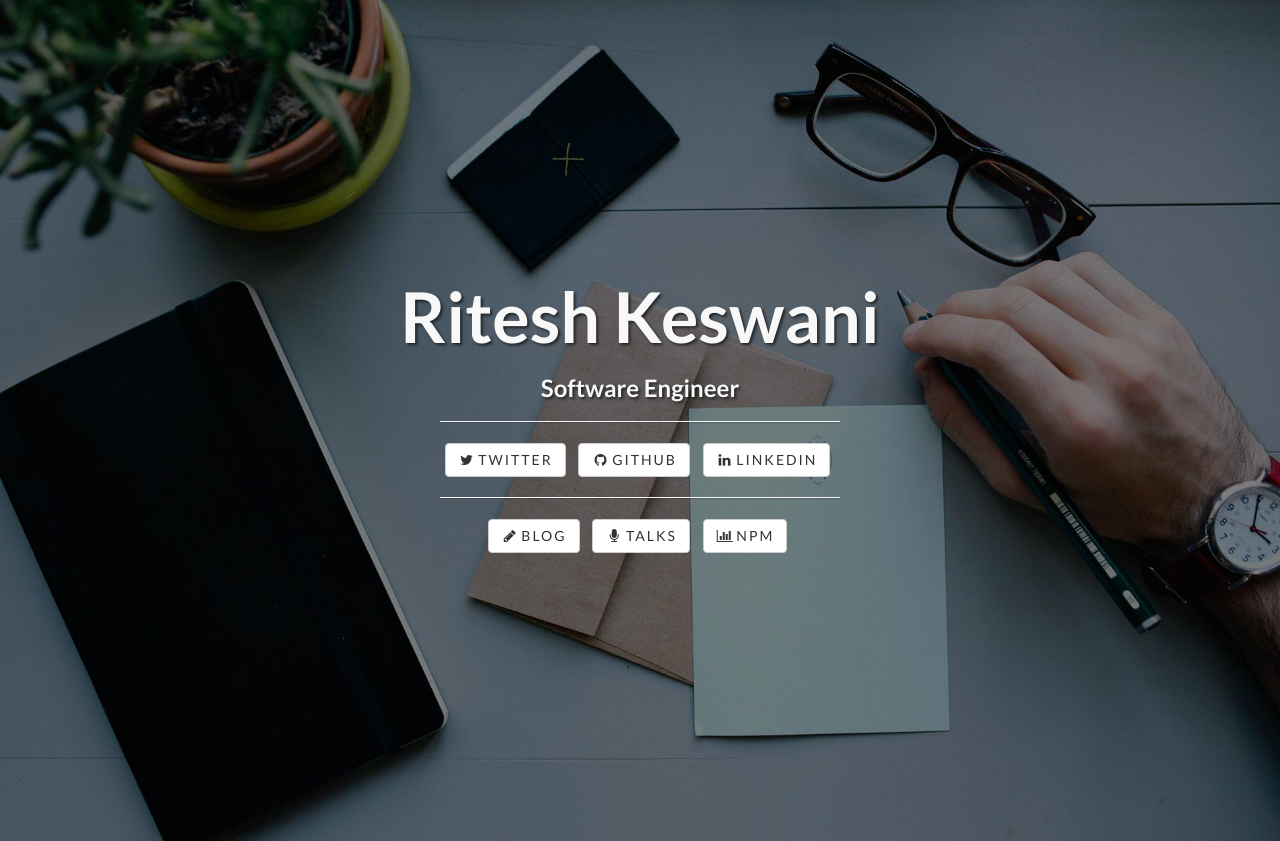
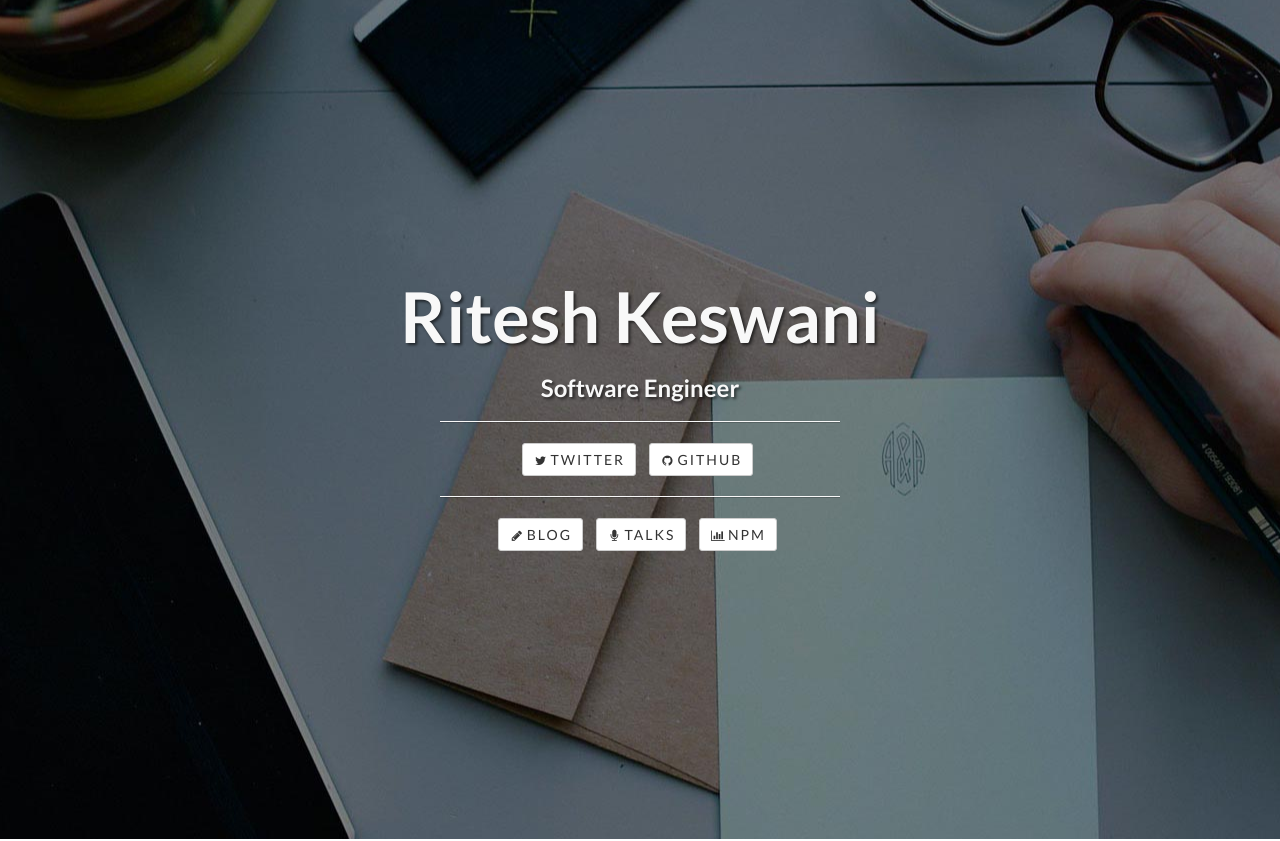
Before and after one commit to ritesh83/profile, a plain HTML site: page index.html in a window 1280 px wide. Drawn offline with Linux system fonts and the light colour scheme.

Commit message:
Updates..

```diff
--- a/css/landing-page.css
+++ b/css/landing-page.css
@@ -8,6 +8,10 @@ body,
 html {
     width: 100%;
     height: 100%;
+}
+
+body {
+    background: url(../img/intro-bg.jpg) no-repeat center center;
 }
 
 body,
@@ -35,8 +39,6 @@ h6 {
     padding-bottom: 50px;
     text-align: center;
     color: #f8f8f8;
-    background: url(../img/intro-bg.jpg) no-repeat center center;
-    background-size: cover;
 }
 
 .intro-message {
@@ -71,7 +73,6 @@ h6 {
     }
 
     ul.intro-social-buttons > li {
-        display: block;
         margin-bottom: 20px;
         padding: 0;
     }
--- a/index.html
+++ b/index.html
@@ -49,25 +49,22 @@
                         <hr class="intro-divider">
                         <ul class="list-inline intro-social-buttons">
                             <li>
-                                <a href="https://twitter.com/bmbrcp" class="btn btn-default"><i class="fa fa-twitter fa-fw"></i> <span class="network-name">Twitter</span></a>
+                                <a href="https://twitter.com/bmbrcp" class="btn btn-default btn-sm"><i class="fa fa-twitter fa-fw"></i> <span class="network-name">Twitter</span></a>
                             </li>
                             <li>
-                                <a href="https://github.com/ritesh83" class="btn btn-default"><i class="fa fa-github fa-fw"></i> <span class="network-name">Github</span></a>
-                            </li>
-                            <li>
-                                <a href="https://www.linkedin.com/in/ritesh-keswani-53773221" class="btn btn-default"><i class="fa fa-linkedin fa-fw"></i> <span class="network-name">Linkedin</span></a>
+                                <a href="https://github.com/ritesh83" class="btn btn-default btn-sm"><i class="fa fa-github fa-fw"></i> <span class="network-name">Github</span></a>
                             </li>
                         </ul>
                         <hr class="intro-divider">
                         <ul class="list-inline intro-social-buttons">
                             <li>
-                                <a href="https://medium.com/@riteshkeswani" class="btn btn-default"><i class="fa fa-pencil fa-fw"></i> <span class="network-name">Blog</span></a>
+                                <a href="https://medium.com/@riteshkeswani" class="btn btn-default btn-sm"><i class="fa fa-pencil fa-fw"></i> <span class="network-name">Blog</span></a>
                             </li>
                             <li>
-                                <a href="https://slides.com/riteshkeswani" class="btn btn-default"><i class="fa fa-microphone fa-fw"></i> <span class="network-name">Talks</span></a>
+                                <a href="https://slides.com/riteshkeswani" class="btn btn-default btn-sm"><i class="fa fa-microphone fa-fw"></i> <span class="network-name">Talks</span></a>
                             </li>
                             <li>
-                                <a href="http://www.npm-stats.com/ritesh83" class="btn btn-default"><i class="fa fa-bar-chart fa-fw"></i>
+                                <a href="http://www.npm-stats.com/ritesh83" class="btn btn-default btn-sm"><i class="fa fa-bar-chart fa-fw"></i>
  <span class="network-name">Npm</span></a>
                             </li>
                         </ul>
```
